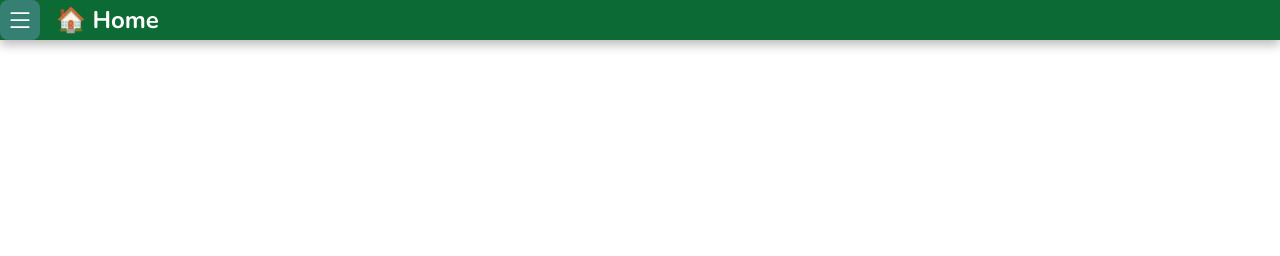
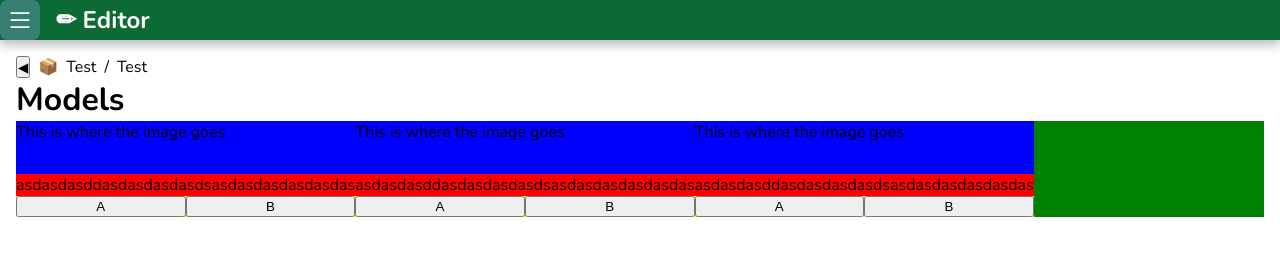
Before and after one commit to Landiie/LandiTube-GUI, a website built with Vite: page index.html in a window 1280 px wide. Built offline with nearby package versions, Linux system fonts and the light colour scheme.

Commit message:
attempt at carousel

```diff
--- a/index.html
+++ b/index.html
@@ -1,21 +1,25 @@
 <!doctype html>
 <html lang="en">
+
 <head>
   <meta charset="UTF-8" />
   <link rel="icon" type="image/svg+xml" href="/vite.svg" />
   <meta name="viewport" content="width=device-width, initial-scale=1.0" />
   <link rel="preconnect" href="https://fonts.googleapis.com">
   <link rel="preconnect" href="https://fonts.gstatic.com" crossorigin>
-<link href="https://fonts.googleapis.com/css2?family=Nunito:ital,wght@0,200..1000;1,200..1000&display=swap" rel="stylesheet">
+  <link href="https://fonts.googleapis.com/css2?family=Nunito:ital,wght@0,200..1000;1,200..1000&display=swap"
+    rel="stylesheet">
   <link rel="stylesheet" href="style.css">
   <title>LandiTube GUI</title>
 </head>
+
 <body>
   <div class="darken-overlay"></div>
   <div class="sidebar-wrapper">
     <div class="sidebar">
       <ul>
-            <li active data-option="home">🏠 Home</li>
+        <li data-option="home">🏠 Home</li>
+        <li active data-option="editor">✏ Editor</li>
         <li data-option="volume_points">🗣 Volume Points</li>
         <li data-option="layers">📰 Layers</li>
         <li>a</li>
@@ -27,12 +31,69 @@
   </div>
   <nav class="header">
     <button class="sidebar-btn">
-        <svg xmlns="http://www.w3.org/2000/svg" width="32" height="32" fill="white" class="bi bi-list" viewBox="0 0 16 16">
-          <path fill-rule="evenodd" d="M2.5 12a.5.5 0 0 1 .5-.5h10a.5.5 0 0 1 0 1H3a.5.5 0 0 1-.5-.5m0-4a.5.5 0 0 1 .5-.5h10a.5.5 0 0 1 0 1H3a.5.5 0 0 1-.5-.5m0-4a.5.5 0 0 1 .5-.5h10a.5.5 0 0 1 0 1H3a.5.5 0 0 1-.5-.5"/>
+      <svg xmlns="http://www.w3.org/2000/svg" width="32" height="32" fill="white" class="bi bi-list"
+        viewBox="0 0 16 16">
+        <path fill-rule="evenodd"
+          d="M2.5 12a.5.5 0 0 1 .5-.5h10a.5.5 0 0 1 0 1H3a.5.5 0 0 1-.5-.5m0-4a.5.5 0 0 1 .5-.5h10a.5.5 0 0 1 0 1H3a.5.5 0 0 1-.5-.5m0-4a.5.5 0 0 1 .5-.5h10a.5.5 0 0 1 0 1H3a.5.5 0 0 1-.5-.5" />
       </svg>
     </button>
-      <h1>🏠 Home</h1>
+    <h1>✏ Editor</h1>
   </nav>
+
+  <!--Main container-->
+  <div class="container">
+    <div data-page="home" class="page"></div>
+    <div data-page="editor" class="page">
+      <nav class="breadcrumb editor">
+        <button>◀</button>
+        <div>📦</div>
+        <p>Test</p>
+        <div>/</div>
+        <div>Test</div>
+      </nav>
+      <h1 class="subpage-header">Models</h1>
+      <div data-subpage="models" class="subpage">
+        <ul class="carousel models">
+          <li>
+            <div class="carousel-item-container">
+              <div class="carousel-item-image">This is where the image goes</div>
+              <div class="carousel-item-caption">asdasdasddasdasdasdasdsasdasdasdasdasdas</div>
+              <div class="carousel-item-options">
+                <button>A</button>
+                <button>B</button>
+              </div>
+            </div>
+          </li>
+          <li>
+            <div class="carousel-item-container">
+              <div class="carousel-item-image">This is where the image goes</div>
+              <div class="carousel-item-caption">asdasdasddasdasdasdasdsasdasdasdasdasdas</div>
+              <div class="carousel-item-options">
+                <button>A</button>
+                <button>B</button>
+              </div>
+            </div>
+          </li>
+          <li>
+            <div class="carousel-item-container">
+              <div class="carousel-item-image">This is where the image goes</div>
+              <div class="carousel-item-caption">asdasdasddasdasdasdasdsasdasdasdasdasdas</div>
+              <div class="carousel-item-options">
+                <button>A</button>
+                <button>B</button>
+              </div>
+            </div>
+          </li>
+        </ul>
+      </div>
+    </div>
+    <div data-page="layers" class="page"></div>
+    <div data-page="volume_points" class="page"></div>
+    <div data-page="settings" class="page"></div>
+  </div>
+
+  <!--Scripts-->
   <script type="module" src="/main.js"></script>
 </body>
+
 </html>
--- a/style.css
+++ b/style.css
@@ -127,6 +127,62 @@ nav.header {
   align-items: center;
 }
 
+.container {
+  padding: 1rem;
+}
+
+.breadcrumb * {
+  padding: 0;
+  margin: 0;
+}
+
+.breadcrumb {
+  display: flex;
+  gap: 0.5rem;
+  flex-direction: row;
+}
+
+.carousel {
+  background-color: green;
+  padding: 0;
+  margin: 0;
+  list-style: none;
+  display: flex;
+  flex-wrap: wrap;
+}
+
+.carousel li {
+  background-color: red;
+  border-radius: 0.5rem;
+}
+
+.carousel-item-container {
+  display: flex;
+  flex-direction: column;
+  min-height: 6rem;
+  margin: 0rem;
+}
+
+.carousel-item-image {
+  background-color: blue;
+  flex-grow: 2;
+}
+
+.carousel-item-caption {
+  text-align: center;
+}
+
+.carousel-item-options {
+  height: auto;
+  background-color: yellow;
+  display: flex;
+  justify-content: space-evenly;
+}
+
+.carousel-item-options button {
+  width: 100%;
+}
+
 /*animations*/
 
 @keyframes sidebar-in {
```
Also changed, not shown: 1 other file. Lines whose indentation alone changed are shown as unchanged.
